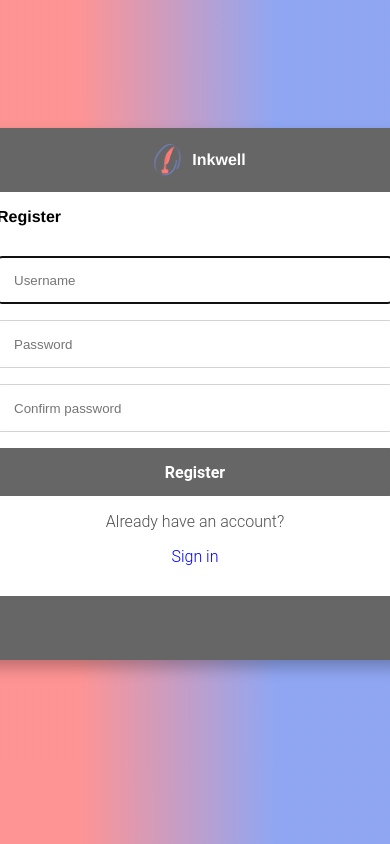
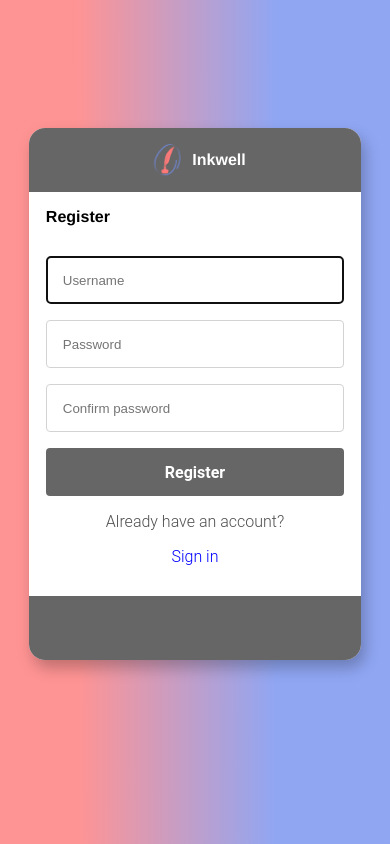
Before and after one commit to TristanRedrose/Inkwell, a Django app: page /register in a window 390 px wide. Run offline with Django 4.2, Linux system fonts and the light colour scheme.

Commit message:
tweaked mobile responsiveness

```diff
--- a/main/static/main/styles.css
+++ b/main/static/main/styles.css
@@ -206,7 +206,7 @@ p {
 
 #box-top {
     height: 64px;
-    width: 460px;
+    width: 100%;
     background-color: #666666;
     border-radius: 16px 16px 0px 0px;
     display: flex;
@@ -229,7 +229,7 @@ p {
 
 #box-bottom {
     height: 64px;
-    width: 460px;
+    width: 100%;
     background-color: #666666;
     border-radius: 0px 0px 16px 16px;
     display: flex;
@@ -1201,7 +1201,6 @@ ul, .error-message {
 
 .profile-blog > h3 {
     margin-bottom: 0px;
-    font-size: 20px;
 }
 
 .spacing {
@@ -1435,17 +1434,9 @@ ul, .error-message {
         font-size: 34px;
     }
 
-    .name-text {
-        font-size: 32px;
-    }
-
     .profile-image {
         width: 146px;
         height: 146px;
-    }
-
-    .profile-blog > h3 {
-        font-size: 16px;
     }
 
     #biography-text {
@@ -1526,9 +1517,22 @@ ul, .error-message {
     .info-div {
         height: 300px;
     }
+
+    #profile-box {
+        width: 85%;
+    }
+
 }
 
 @media screen and (max-width: 600px) {
+
+    .profile-image-input {
+        font-size: 12px;
+    }
+
+    .profile-bio-input{
+        font-size: 12px;
+    }
 
     .back-button {
         display: none;
@@ -1692,10 +1696,64 @@ ul, .error-message {
         margin: 0px;
     }
 
+    #login-text {
+        width: 90%;
+    }
+
+    #login-form-box {
+        width: 90%;
+    }
+
+    #login-box {
+        width: 85%;
+    }
+
+    #box-middle {
+        width: 100%;
+    }
+
+    .link-box {
+        width: 100%;
+    }
+
+    .login-button {
+        width: 100%;
+    }
+
+    .login-form {
+        width: 100%;
+    }
+
+    .profile-box {
+        width: 90%;
+        box-sizing: border-box;
+        background-image: linear-gradient( navy 15%, lightgray 15% );
+    }
+
+    .profile-image {
+        height: 90px;
+        width: 90px;
+    }
+
+    #biography-text {
+        font-size: 12px;
+    }
+
+    #comment-edit-form {
+        width: 95%;
+    }
+
+    .comment-input-area {
+        width: 100%;
+    }
 
 }
 
 @media screen and (max-width: 440px) {
+
+    .edit-profile {
+        width: 90px;
+    }
 
     #nav-1 {
         margin-right: 8px;
@@ -1780,4 +1838,10 @@ ul, .error-message {
         width: 225px;
         font-size: 12px;
     }
-}
+
+    .profile-image-input {
+        margin-top: 8px;
+        margin-left: 0px;
+        width: 100%;
+    }
+}
--- a/main/templates/main/login.html
+++ b/main/templates/main/login.html
@@ -5,7 +5,7 @@
     <div id="login-text">
         <h3>Sign in</h3>
     </div>
-    <form action="#" onsubmit="event.preventDefault(), sign_in()">
+    <form id="login-form-box" action="#" onsubmit="event.preventDefault(), sign_in()">
         {% csrf_token %}
         <div>
             <p class="error-text" id="username-error">Please enter a valid username.</p>
--- a/main/templates/main/register.html
+++ b/main/templates/main/register.html
@@ -5,7 +5,7 @@
     <div id="login-text">
         <h3>Register</h3>
     </div>
-    <form action="#" onsubmit="event.preventDefault(), register_user()">
+    <form id="login-form-box" action="#" onsubmit="event.preventDefault(), register_user()">
         {% csrf_token %}
         <div>
             <p class="error-text" id="username-error"></p>
```
Also changed, not shown: db.sqlite3.
